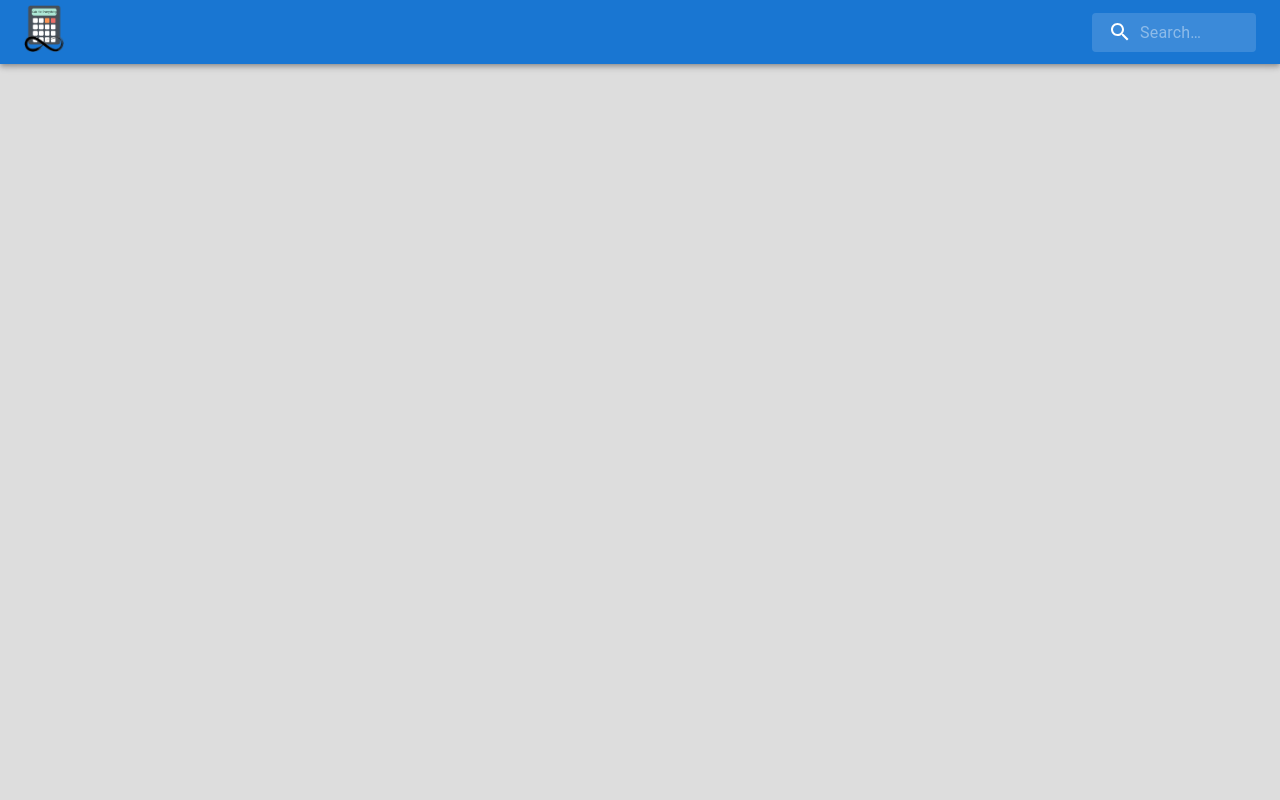
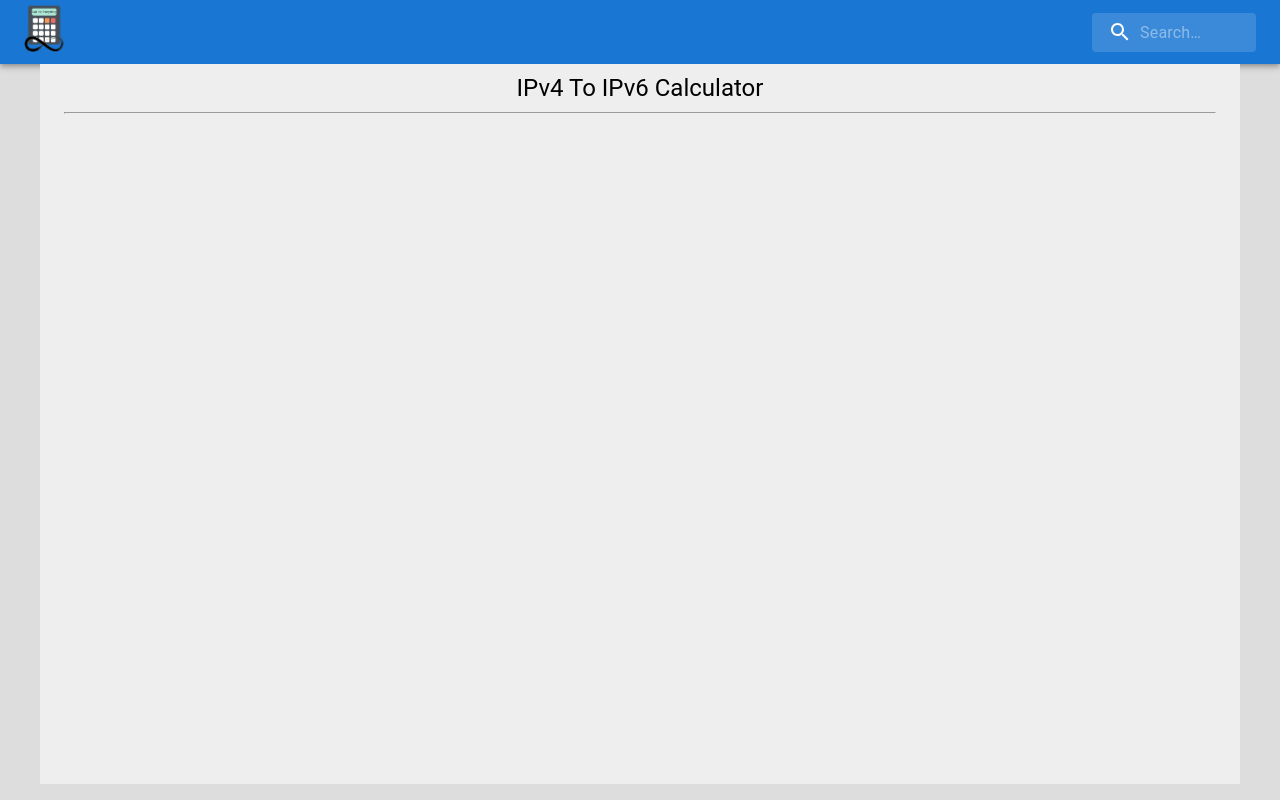
Before and after one commit to SarthakKeshari/calc_for_everything, a React (Create React App) app in the folder calculators/: page /ipv4toipv6calc in a window 1280 px wide. Before the commit this address had no page. Built offline with nearby package versions, Linux system fonts and the light colour scheme.

Commit message:
Added folders for contribution

```diff
--- a/calculators/src/App.js
+++ b/calculators/src/App.js
@@ -83,6 +83,7 @@ import MainFracToDecAndDecToFrac from './computer_science/fracToDecAndDecToFrac/
 import MainMetricUnitConverter from './mathematical/metricUnitConverter/MainMetricUnitConverter';
 import MainPercentageCalc from './mathematical/percentageCalc/MainPercentageCalc';
 import MainDrugDosageCalc from './health/drugdosageCalc/MainDrugdosageCalc';
+import MainIPv4ToIPv6Calc from './computer_science/iPv4ToiPv6Calc/MainIPv4ToIPv6Calc';
 
 function App() {
   return (
@@ -123,6 +124,7 @@ function App() {
             <Route path="formbuilder" element={<MainFormBuilder />} />
             <Route path="quespaperbuilder" element={<MainQuestionPaperBuilder />} />
             <Route path="codeeditorforwebdev" element={<MainCodeEditorWebDev />} />
+            <Route path="ipv4toipv6calc" element={<MainIPv4ToIPv6Calc />} />
             {/* Mathematical */}
             <Route path="simpleinterest" element={<MainSI />} />
             <Route path="compoundinterest" element={<MainCI />} />
--- a/calculators/src/Home.js
+++ b/calculators/src/Home.js
@@ -39,6 +39,7 @@ export default function Home() {
             <HomeGridItem calcName="Form Buider" path="/formbuilder"/>
             <HomeGridItem calcName="Question Paper Buider" path="/quespaperbuilder"/>
             <HomeGridItem calcName="Code Editor for Web Dev" path="/codeeditorforwebdev"/>
+            <HomeGridItem calcName="IPv4 To IPv6 Calculator" path="/ipv4toipv6calc"/>
         </Grid>
         <br/>
         <Typography pt={1} variant='h5'>Mathematical</Typography>
--- /dev/null
+++ b/calculators/src/computer_science/iPv4ToiPv6Calc/MainIPv4ToIPv6Calc.js
@@ -0,0 +1,14 @@
+import React from 'react';
+import { Container, Typography } from '@mui/material';
+
+function MainIPv4ToIPv6Calc(){
+    return(
+        <Container maxWidth="lg" sx={{ bgcolor: '#eeeeee', minHeight: '90vh', paddingY:"10" }}>
+            <Typography pt={1} variant='h5' sx = {{textAlign: "center"}}>IPv4 To IPv6 Calculator</Typography>
+            <hr/>
+            <br/>
+        </Container>
+    )
+}
+
+export default MainIPv4ToIPv6Calc;
```
